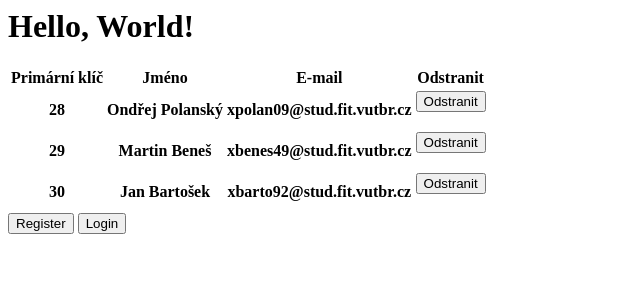
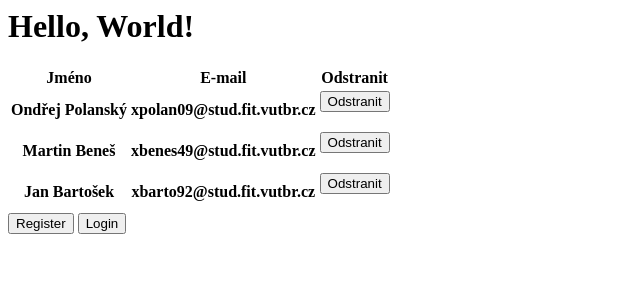
Before and after one commit to martinbenes1996/itu-project, a Django app: page / in a window 1280 px wide. Shown: the top 300 px of the page, without its empty margins (0-640 px from the left). Run offline with Django 3.2, Linux system fonts and the light colour scheme; data comes from the database, SQL or seed files in the repository; both versions use the stored data as it was after the commit; lists and menus that the app fills with data are empty.

Commit message:
table and stuff

```diff
--- a/hosting/templates/index.html
+++ b/hosting/templates/index.html
@@ -5,7 +5,6 @@
         <h1>Hello, World!</h1>
         <table>
             <tr>
-                <th>Primární klíč</th>
                 <th>Jméno</th>
                 <th>E-mail</th>
                 <th>Odstranit</th>
@@ -13,7 +12,6 @@
 
             {% for a in authors %}
             <tr>
-                <th>{{a.pk}}</th>
                 <th>{{a.name}} {{a.surname}}</th>
                 <th>{{a.email}}</th>
                 <th>
```
Also changed, not shown: db.sqlite3.
